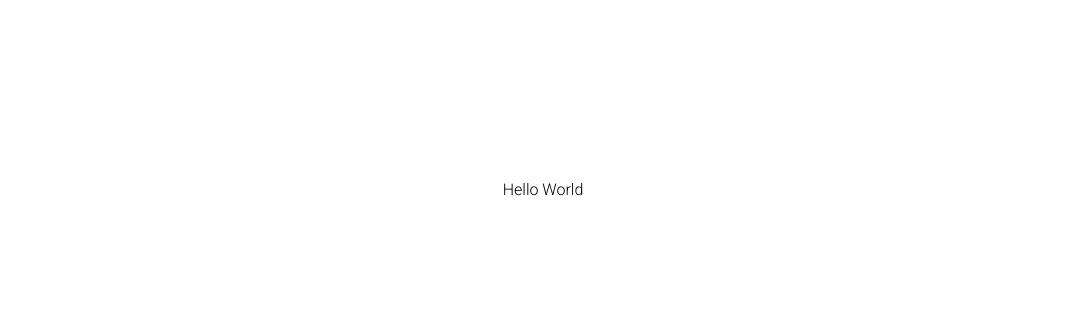
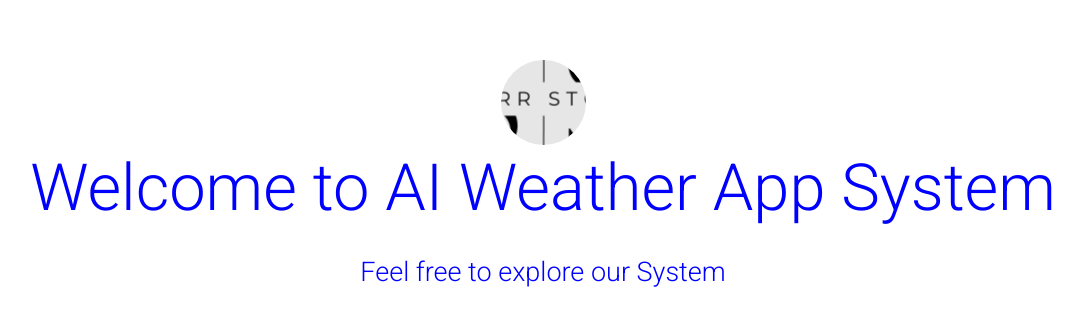
Before and after one commit to TrevorAugustine23/AI-Weather-App, a React (Create React App) app in the folder react_login/: page / in a window 1280 px wide. Shown: the part 211-536 px from the top of the page, without its empty margins (97-1180 px from the left). Built offline with nearby package versions, Linux system fonts and the light colour scheme.

Commit message:
added title subtitle and avatar to home page

```diff
--- a/react_login/src/App.js
+++ b/react_login/src/App.js
@@ -7,7 +7,7 @@
 function App() {
   return (
     <StyledContainer>
-      <p>Hello World</p>
+      <Home/>
     </StyledContainer>
 
   );
--- a/react_login/src/components/Styles.js
+++ b/react_login/src/components/Styles.js
@@ -25,3 +25,29 @@
     background-size: cover;
     background-attachment: fixed;
     `;
+
+//Home
+export const StyledTitle = styled.div`
+    font-size: ${(props) => props.size}px;
+    text-align: center;
+    color: blue;
+    padding: 5px;
+    margin-bottom: 20px;
+    `;
+
+export const StyledSubTitle = styled.div`
+    font-size: ${(props) => props.size}px;
+    text-align: center;
+    color: blue;
+    padding: 5px;
+    margin-bottom: 25px;
+    `;
+
+export const Avatar = styled.div`
+    width: 85px;
+    height: 85px;
+    border-radius: 50px;
+    background-image: url(${props => props.image});
+    background-position: center;
+    margin: auto;
+        `;
--- a/react_login/src/pages/Home.js
+++ b/react_login/src/pages/Home.js
@@ -1,10 +1,22 @@
+import { StyledTitle, StyledSubTitle, Avatar } from "../components/Styles";
+import { styled } from 'styled-components';
+
+//Logo
+import Logo from "./../assets/favicon.png"
+
 const Home = () => {
     return (
 
         <div>
             <div>
-
+                <Avatar image={Logo}/>
             </div>
+            <StyledTitle size={65}>
+                Welcome to AI Weather App System
+            </StyledTitle>
+            <StyledSubTitle size={27}>
+                Feel free to explore our System
+            </StyledSubTitle>
         </div>
     );
 }
```
